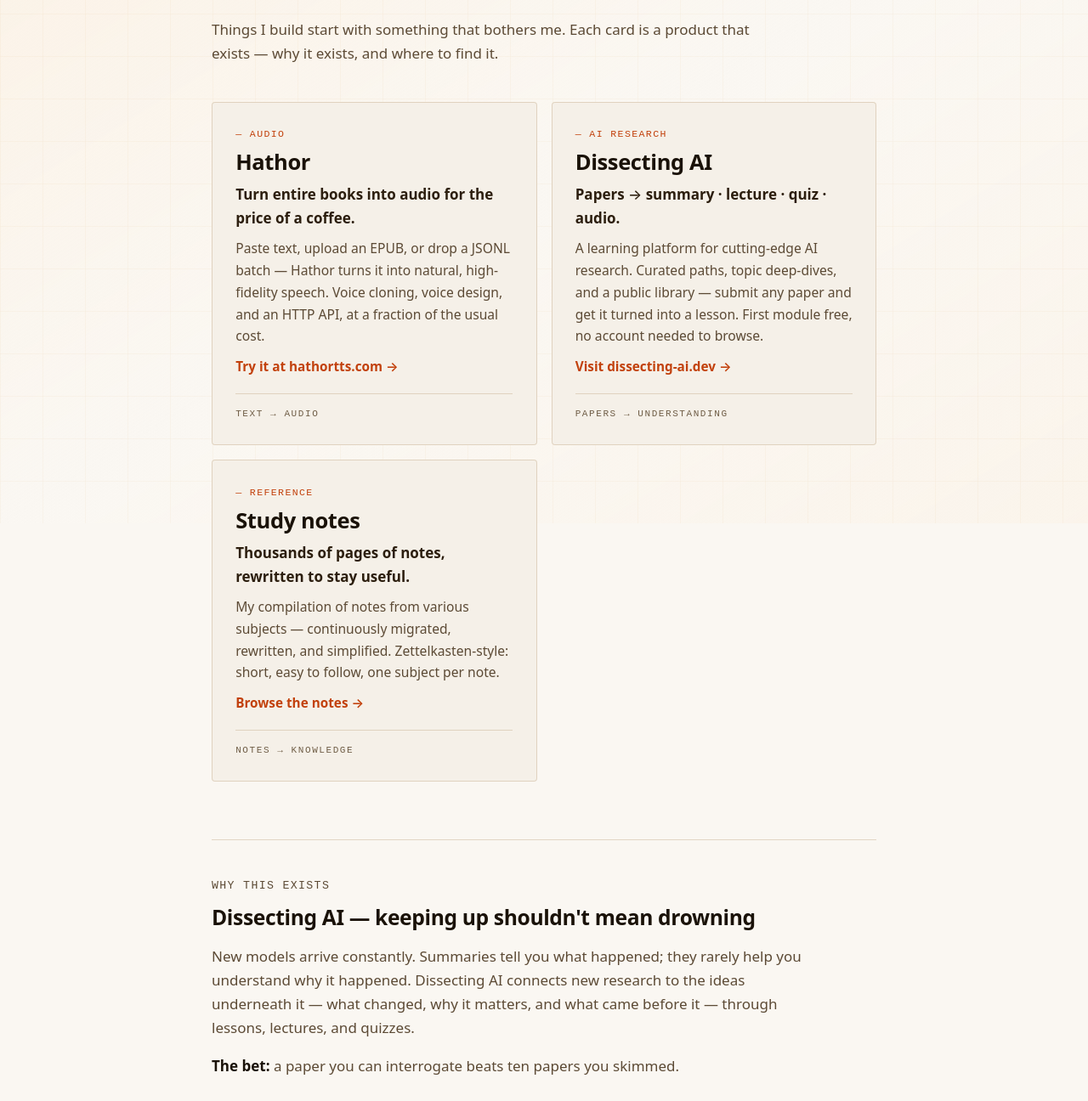
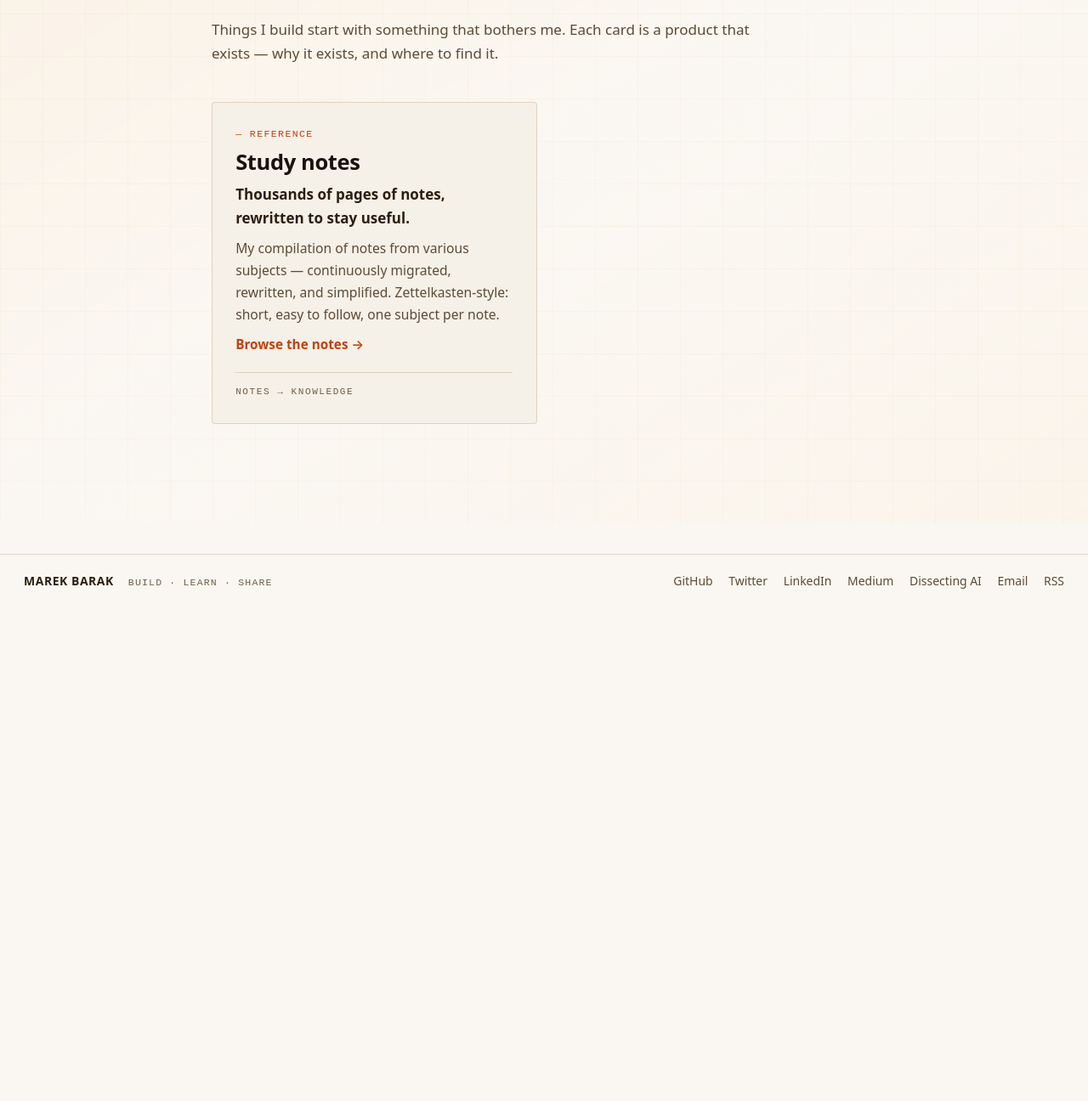
Before and after one commit to n1o/n1o.github.io, an Astro site: page /projects in a window 1280 px wide. Shown: the part 184-1480 px from the top of the page at 85% size. After the commit the page ends 900 px from the top, so only its background shows below. Built offline with nearby package versions, Linux system fonts and the light colour scheme; Astro itself is replaced by a stand-in of ours.

Commit message:
Hide Hathor and Dissecting AI project cards for now

```diff
--- a/src/pages/projects.astro
+++ b/src/pages/projects.astro
@@ -3,26 +3,6 @@ import Base from "../layouts/Base.astro";
 import ProjectCard from "../components/ProjectCard.astro";
 
 const projects = [
-  {
-    href: "https://hathortts.com",
-    category: "AUDIO",
-    name: "Hathor",
-    claim: "Turn entire books into audio for the price of a coffee.",
-    pitch:
-      "Paste text, upload an EPUB, or drop a JSONL batch — Hathor turns it into natural, high-fidelity speech. Voice cloning, voice design, and an HTTP API, at a fraction of the usual cost.",
-    tag: "TEXT → AUDIO",
-    cta: "Try it at hathortts.com",
-  },
-  {
-    href: "https://dissecting-ai.dev",
-    category: "AI RESEARCH",
-    name: "Dissecting AI",
-    claim: "Papers → summary · lecture · quiz · audio.",
-    pitch:
-      "A learning platform for cutting-edge AI research. Curated paths, topic deep-dives, and a public library — submit any paper and get it turned into a lesson. First module free, no account needed to browse.",
-    tag: "PAPERS → UNDERSTANDING",
-    cta: "Visit dissecting-ai.dev",
-  },
   {
     href: "https://n1o.github.io/study_notes/content.html",
     category: "REFERENCE",
@@ -59,21 +39,6 @@ const projects = [
     }
   </div>
 
-
-  <section id="dissecting-ai" class="thesis">
-    <p class="kicker">WHY THIS EXISTS</p>
-    <h2>Dissecting AI — keeping up shouldn't mean drowning</h2>
-    <p>
-      New models arrive constantly. Summaries tell you what happened; they
-      rarely help you understand why it happened. Dissecting AI connects new
-      research to the ideas underneath it — what changed, why it matters,
-      and what came before it — through lessons, lectures, and quizzes.
-    </p>
-    <p class="bet">
-      <strong>The bet:</strong> a paper you can interrogate beats ten papers
-      you skimmed.
-    </p>
-  </section>
 </Base>
 
 <style>
@@ -88,21 +53,6 @@ const projects = [
     gap: var(--gap);
     margin-bottom: 4rem;
   }
-  .thesis {
-    border-top: 1px solid var(--border);
-    padding-top: 2.5rem;
-    margin-top: 2rem;
-  }
-  .thesis h2 {
-    margin: 0 0 1rem;
-  }
-  .thesis p {
-    max-width: 42rem;
-    color: var(--muted);
-  }
-  .thesis .bet strong {
-    color: var(--fg-strong);
-  }
   @media (max-width: 800px) {
     .grid {
       grid-template-columns: 1fr;
```
Also changed, not shown: src/pages/index.astro (+0 -18 lines).
